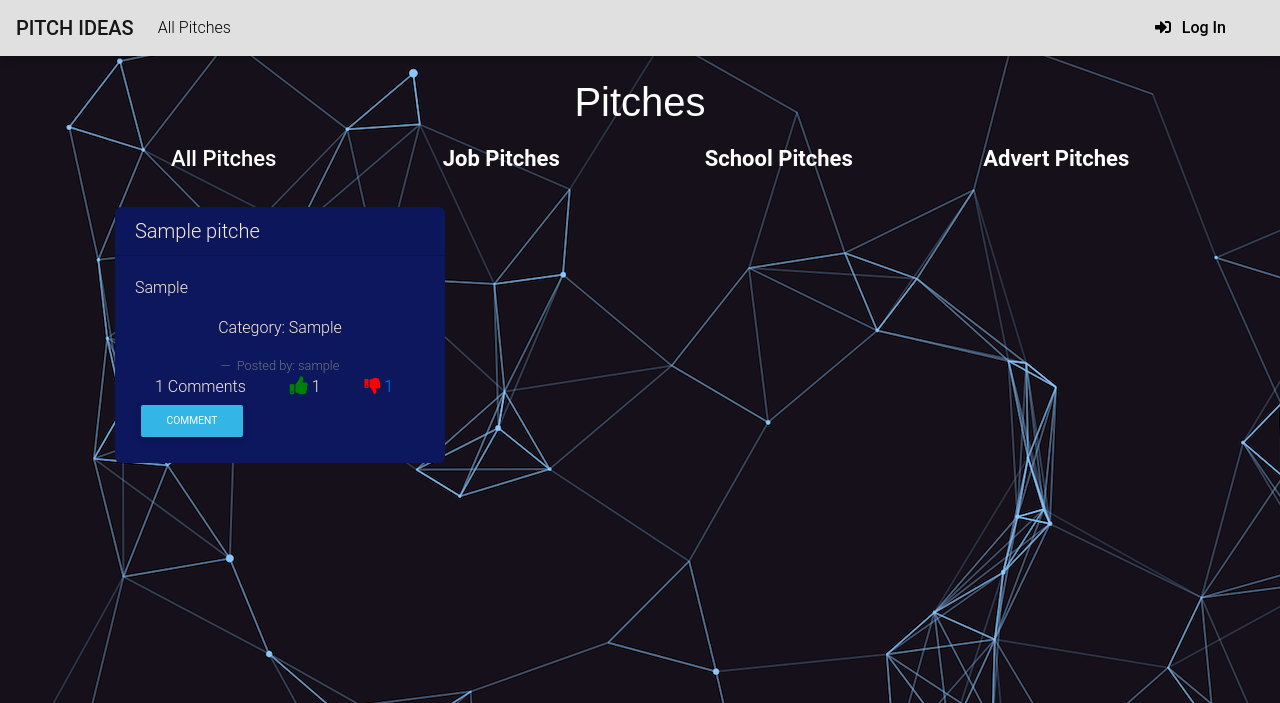
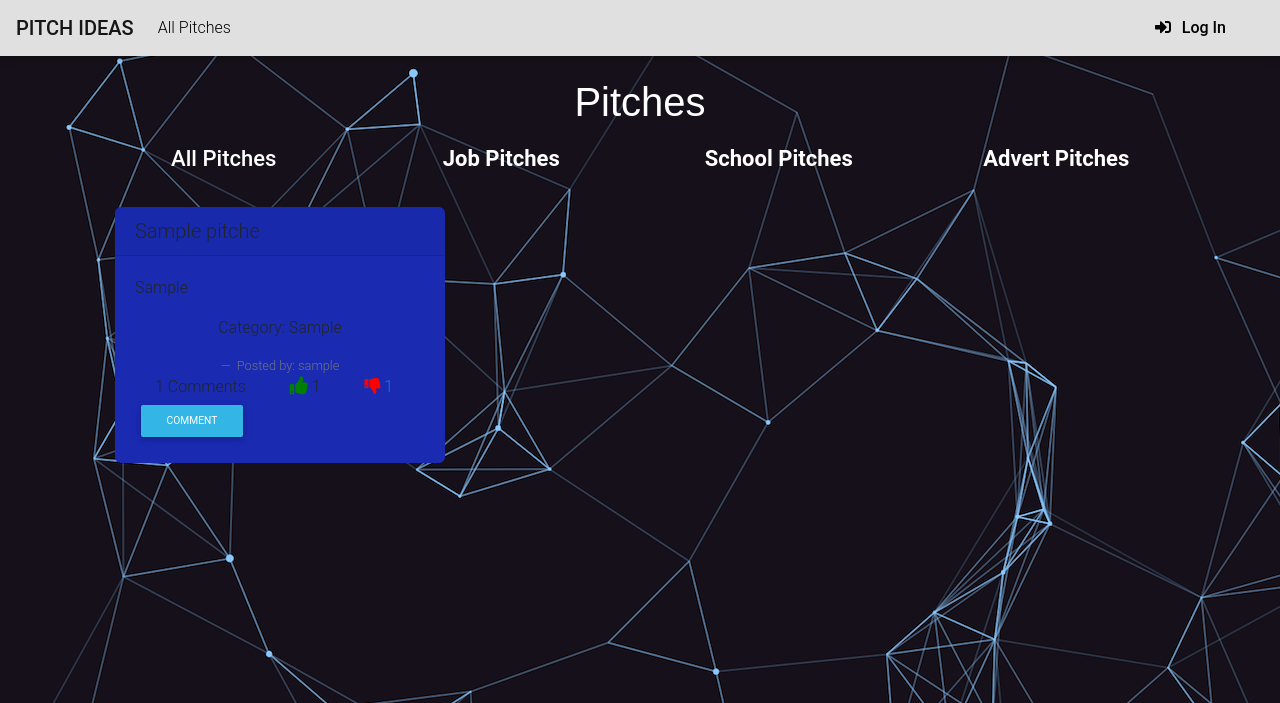
Before and after one commit to brenda-nthenya/pitch_deck, a Flask app: page / in a window 1280 px wide. Shown: the top 703 px of the page. Run offline with Flask 2, Linux system fonts and the light colour scheme; tables that the repository leaves empty hold one stand-in row (values such as "Sample post"); parts of the project's set-up code (start-up, migrations or seed data) failed here and were passed over; some libraries are stand-ins or nearby versions; some web fonts are replaced.

Commit message:
Corrects styling

```diff
--- a/app/static/css/index.css
+++ b/app/static/css/index.css
@@ -1,7 +1,4 @@
-.body {
-    color:antiquewhite;
 
-}
 
 #cats{
     color: white;
@@ -10,7 +7,7 @@
 }
 #carded{
     border-radius:6px;
-    background-color: rgb(13, 23, 94);
+    background-color: rgb(26, 43, 178);
 }
 #posts{
     color: rgb(255, 255, 255);
@@ -64,8 +61,8 @@
     color: black;
 }
 .pitches{
-    background-color: azure;
-    color: black;
+    background-color: rgb(9, 39, 84);
+    color: rgb(220, 206, 206);
     padding: 2%;
     border-radius: 8px;
     margin-bottom: 1%;
```
